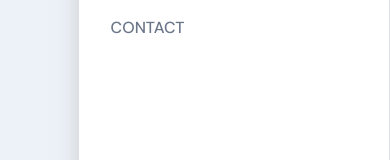
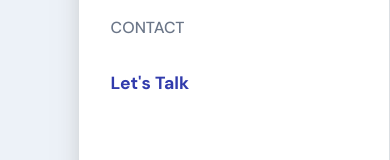
Before and after one commit to muzamil1233/portfolio_front, a React (Create React App) app: page / in a window 390 px wide. Both pictures are taken after a click on the icon 339 px from the left and 34 px from the top of the page. Shown: the part 277-437 px from the top of the page. Built offline with nearby package versions, Linux system fonts and the light colour scheme.

Commit message:
uncommented btn

```diff
--- a/src/container/NavBar/Navbar.jsx
+++ b/src/container/NavBar/Navbar.jsx
@@ -55,14 +55,14 @@ const Navbar = () => {
                   </li>
                 )
               )}
-              {/* <a
+              <a
                  href="#contact"
                 // target="_blank"
                 rel="noopener noreferrer"
                 className="talk_button p-text"
               >
                 Let's Talk
-              </a> */}
+              </a>
             </ul>
           </motion.div>
         )}
```
